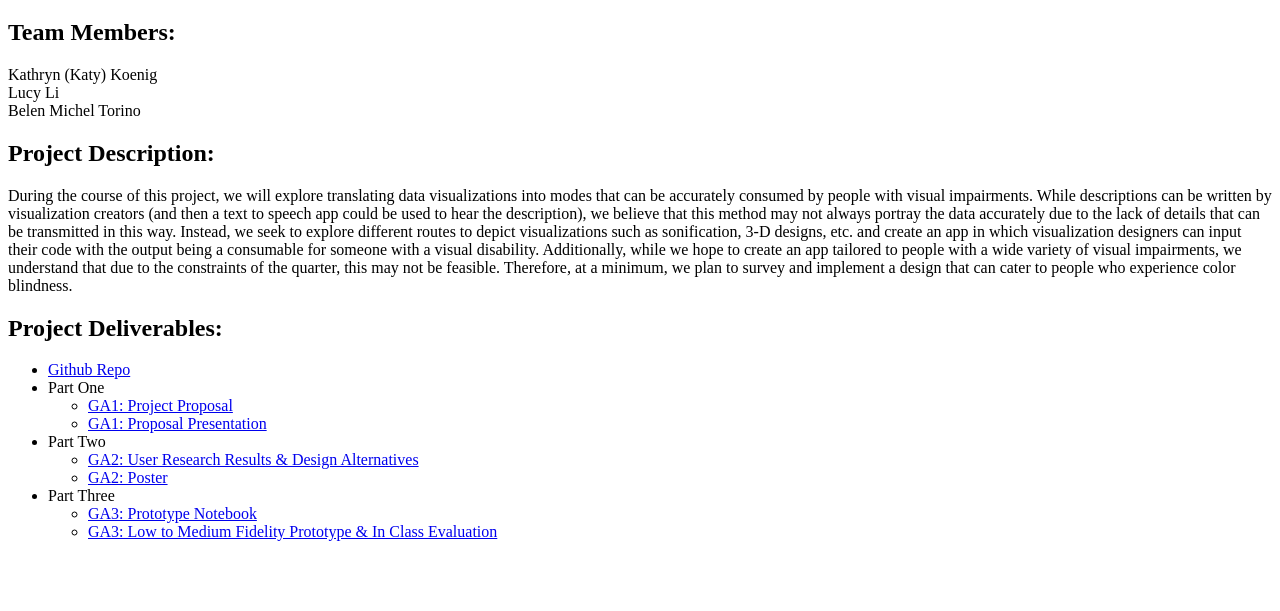
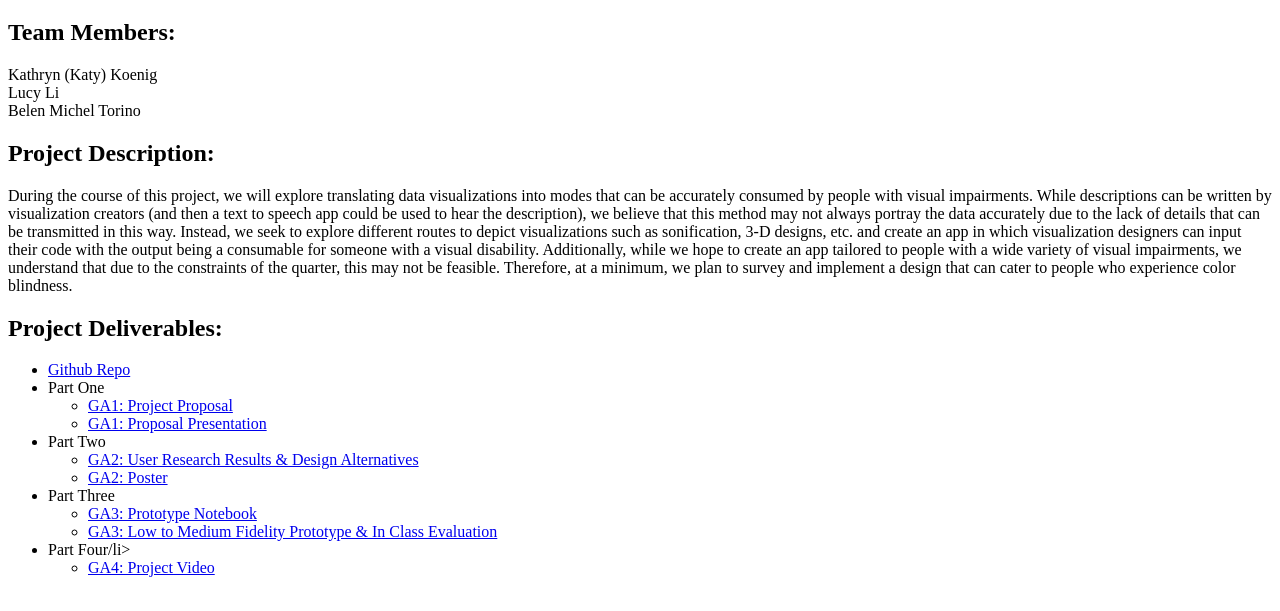
Before and after one commit to katykoenig/reimagined-vis, a plain HTML site: page index.html in a window 1280 px wide. Shown: the part 87-698 px from the top of the page. Drawn offline with Linux system fonts and the light colour scheme.

Commit message:
adding project vid link to website

```diff
--- a/index.html
+++ b/index.html
@@ -29,6 +29,10 @@
 			<li><a href="https://github.com/katykoenig/reimagined-vis/blob/master/GA3/prototype_test.ipynb">GA3: Prototype Notebook</a></li>
 			<li><a href="GA3/project_part_3.pdf">GA3: Low to Medium Fidelity Prototype & In Class Evaluation</a></li>
 		</ul>
+		<li>Part Four/li>
+		<ul>
+			<li><a href="https://youtu.be/xel5EIcYc2s">GA4: Project Video</a></li>
+		</ul>
 </ul>
 </body>
 </html>
```
